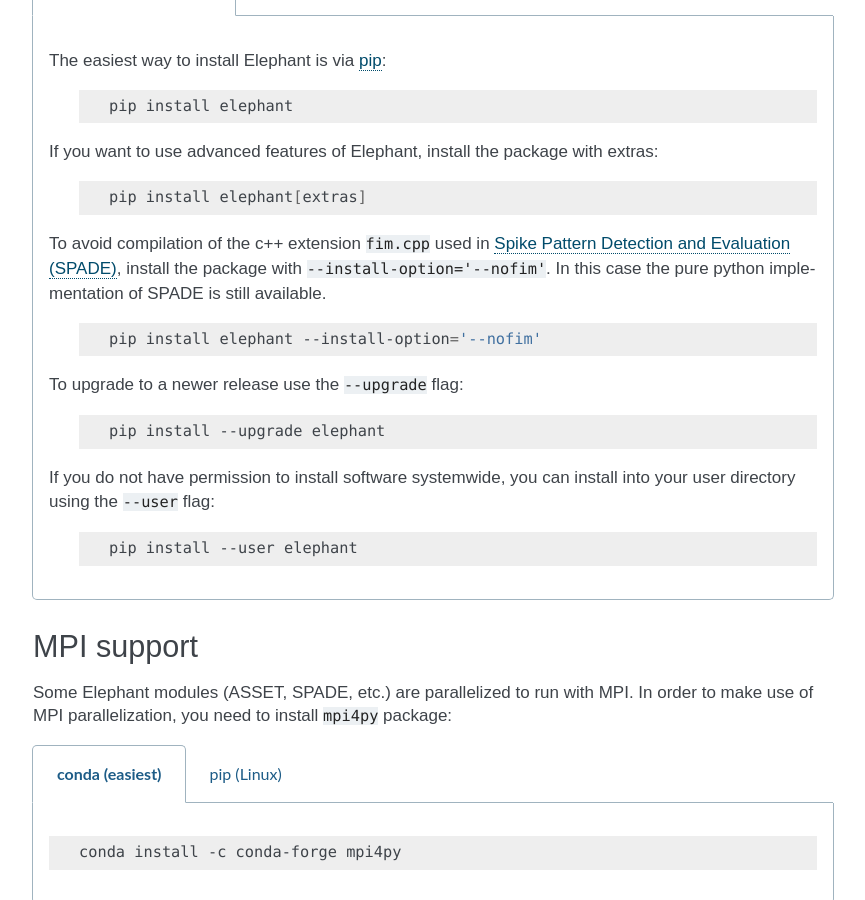
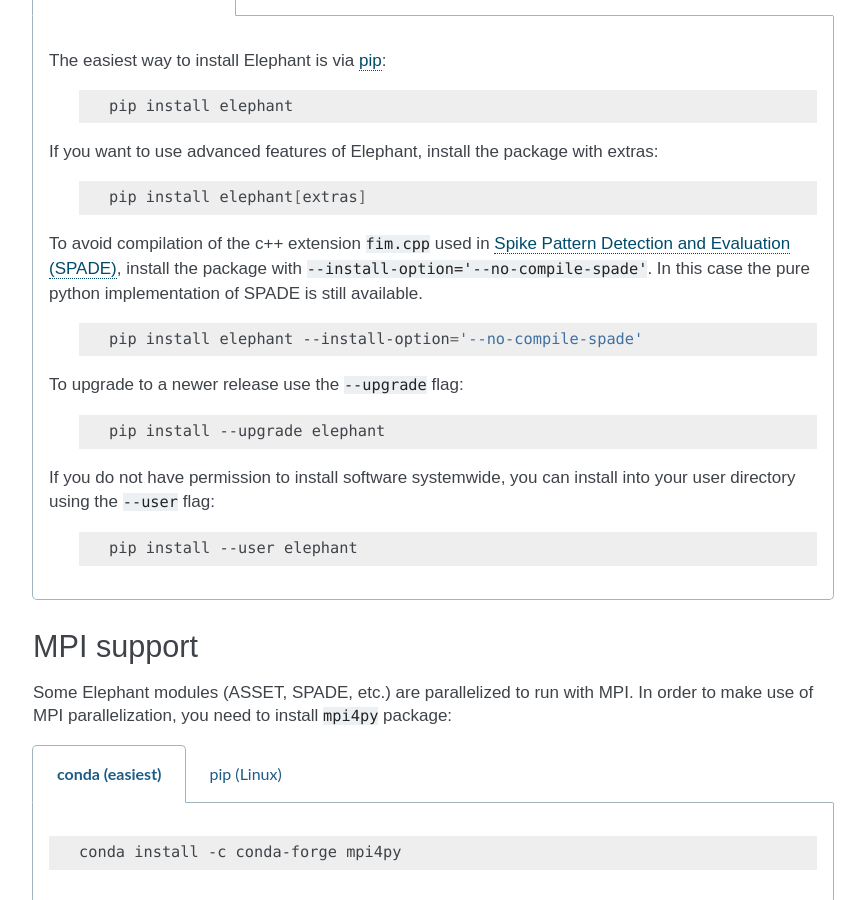
Before and after one commit to NeuralEnsemble/elephant, a Sphinx documentation site: the page built from doc/install.rst, in a window 1280 px wide and 900 px high, scrolled down 658 px. Shown: the whole window, without its empty margins (317-1182 px from the left). Built offline with Sphinx 7.4.7, drawn with Linux system fonts in a browser that asks for light colours; formulas are drawn with MathJax 3; pages that are not in the unit, such as notebooks, are missing from menus.

Commit message:
add link for the install option to not compile also in the SPADE documentation page notes.

```diff
--- a/doc/install.rst
+++ b/doc/install.rst
@@ -42,7 +42,7 @@ Elephant requires `Python <http://python.org/>`_ 3.7, 3.8, 3.9 or 3.10.
 
            sudo apt-get install python-pip python-numpy python-scipy python-pip python-six python-tqdm
 
-
+.. _no-compile-spade:
 ************
 Installation
 ************
@@ -66,11 +66,11 @@ Installation
               pip install elephant[extras]
 
         To avoid compilation of the c++ extension ``fim.cpp`` used in :ref:`spade`, install the package
-        with ``--install-option='--nofim'``. In this case the pure python implementation of SPADE is still available.
+        with ``--install-option='--no-compile-spade'``. In this case the pure python implementation of SPADE is still available.
 
            .. code-block:: sh
 
-              pip install elephant --install-option='--nofim'
+              pip install elephant --install-option='--no-compile-spade'
 
 
         To upgrade to a newer release use the ``--upgrade`` flag:
```
Also changed, not shown: 1 other file.
